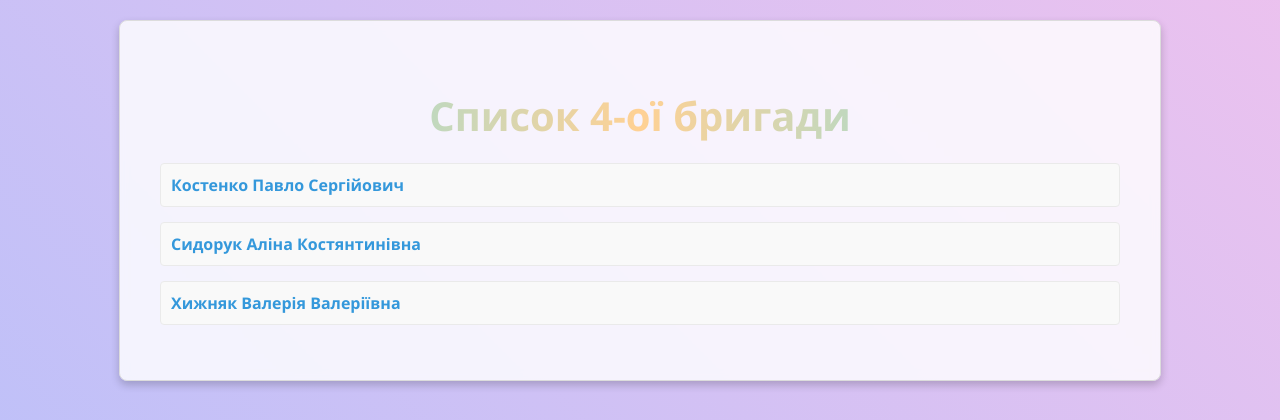
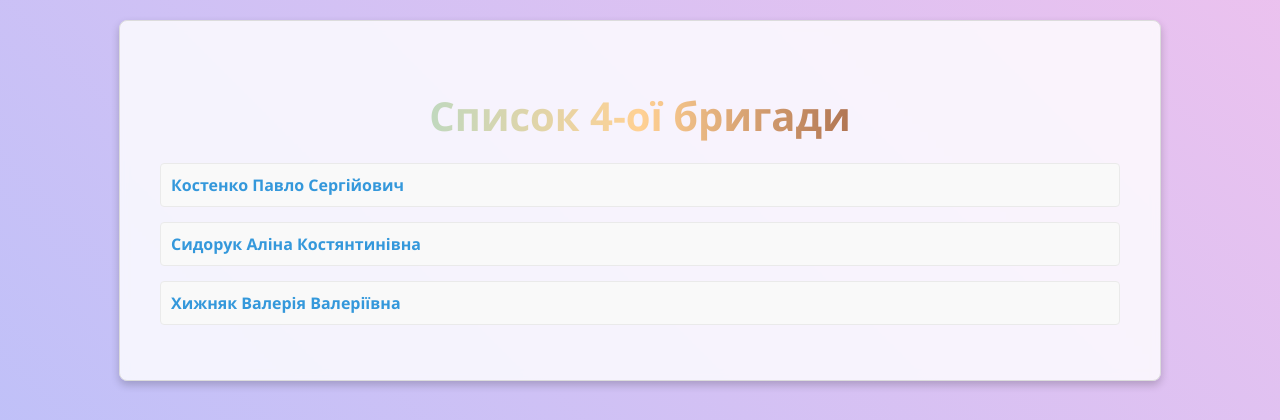
Before and after one commit to AlinaSydoruk/IIT_group_4, a Flask app: page / in a window 1280 px wide. Shown: the top 420 px of the page. Run offline with Flask 3, Linux system fonts and the light colour scheme.

Commit message:
change color3

```diff
--- a/static/css/styles.css
+++ b/static/css/styles.css
@@ -32,7 +32,7 @@ h1 {
     color: #5a5a5a;
     font-size: 2.5em;
     margin-bottom: 0.5em;
-    background: -webkit-linear-gradient(left, #70e1f5, #ffd194, #70e1f5);
+    background: -webkit-linear-gradient(left, #70e1f5, #ffd194, #4d0000);
     -webkit-background-clip: text;
     -webkit-text-fill-color: transparent;
     animation: rainbowText 10s ease infinite;
```
